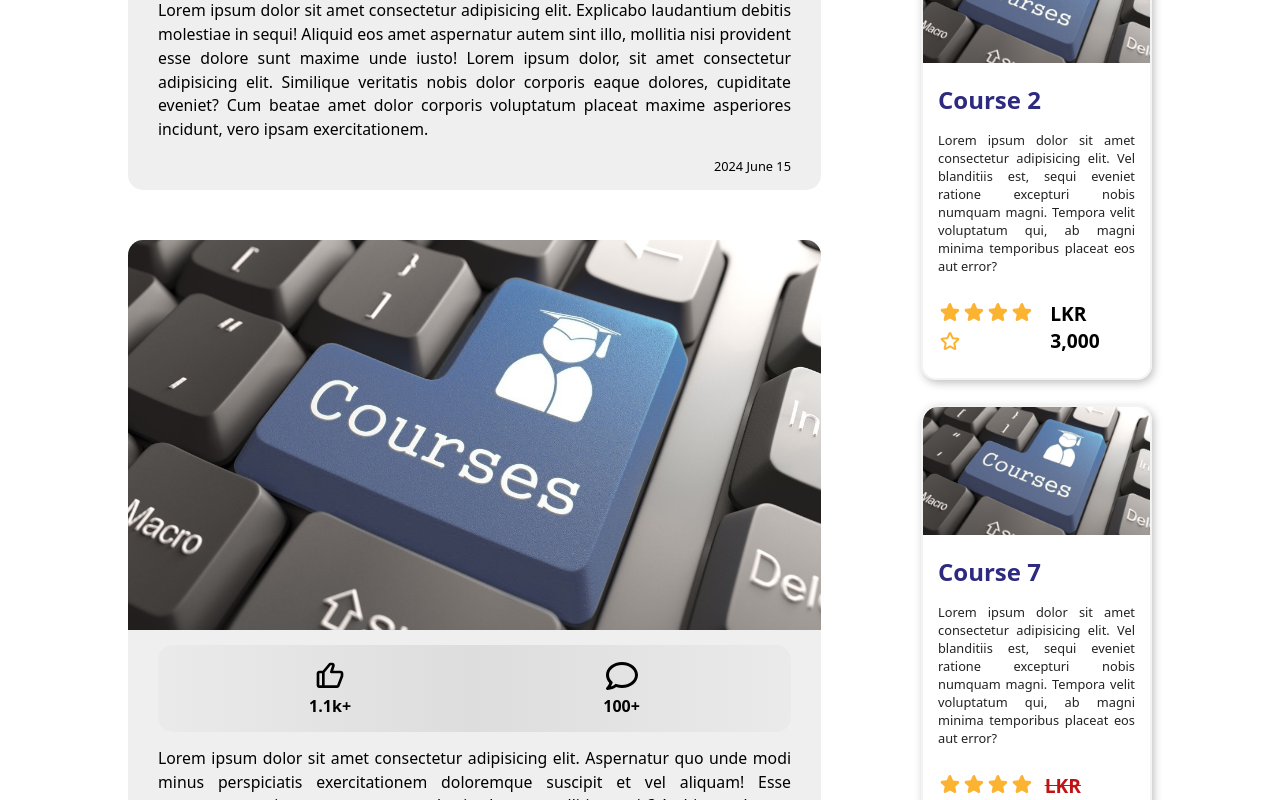
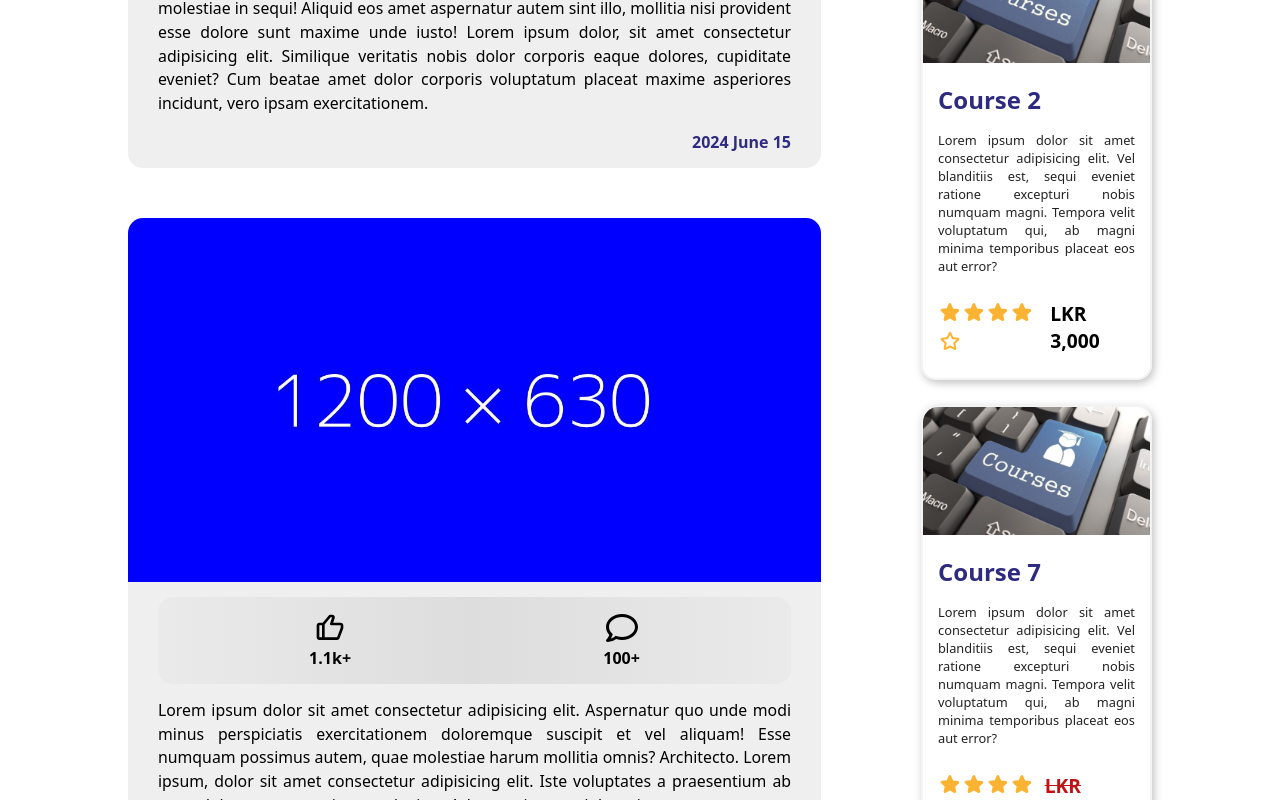
Before and after one commit to Reshan123/findX, a React (Vite) app in the folder frontend/: page / in a window 1280 px wide. Shown: the part 1500-2300 px from the top of the page. Built offline with nearby package versions, Linux system fonts and the light colour scheme.

Commit message:
Update to PostCard

```diff
--- a/frontend/src/components/PostCard/PostCard.css
+++ b/frontend/src/components/PostCard/PostCard.css
@@ -51,7 +51,8 @@
 }
 
 .postCard .bottomContainer .postedOn{
+    color: var(--primaryColor);
     align-self: flex-end;
-    font-size: .8rem;
-    font-weight: 500;
+    font-size: 1rem;
+    font-weight: 600;
 }
--- a/frontend/src/components/PostCard/PostCard.jsx
+++ b/frontend/src/components/PostCard/PostCard.jsx
@@ -9,7 +9,7 @@ import { FaShareAlt } from "react-icons/fa";
 const PostCard = ({ post }) => {
     return (
         <div className="postCard">
-            <img src={courseImage} alt="" />
+            <img src={post.imagePath || courseImage} alt="" />
             <div className="bottomContainer">
                 <div className="interactiveContainer">
                     <div><BiLike />  <span>1.1k+</span></div>
```
